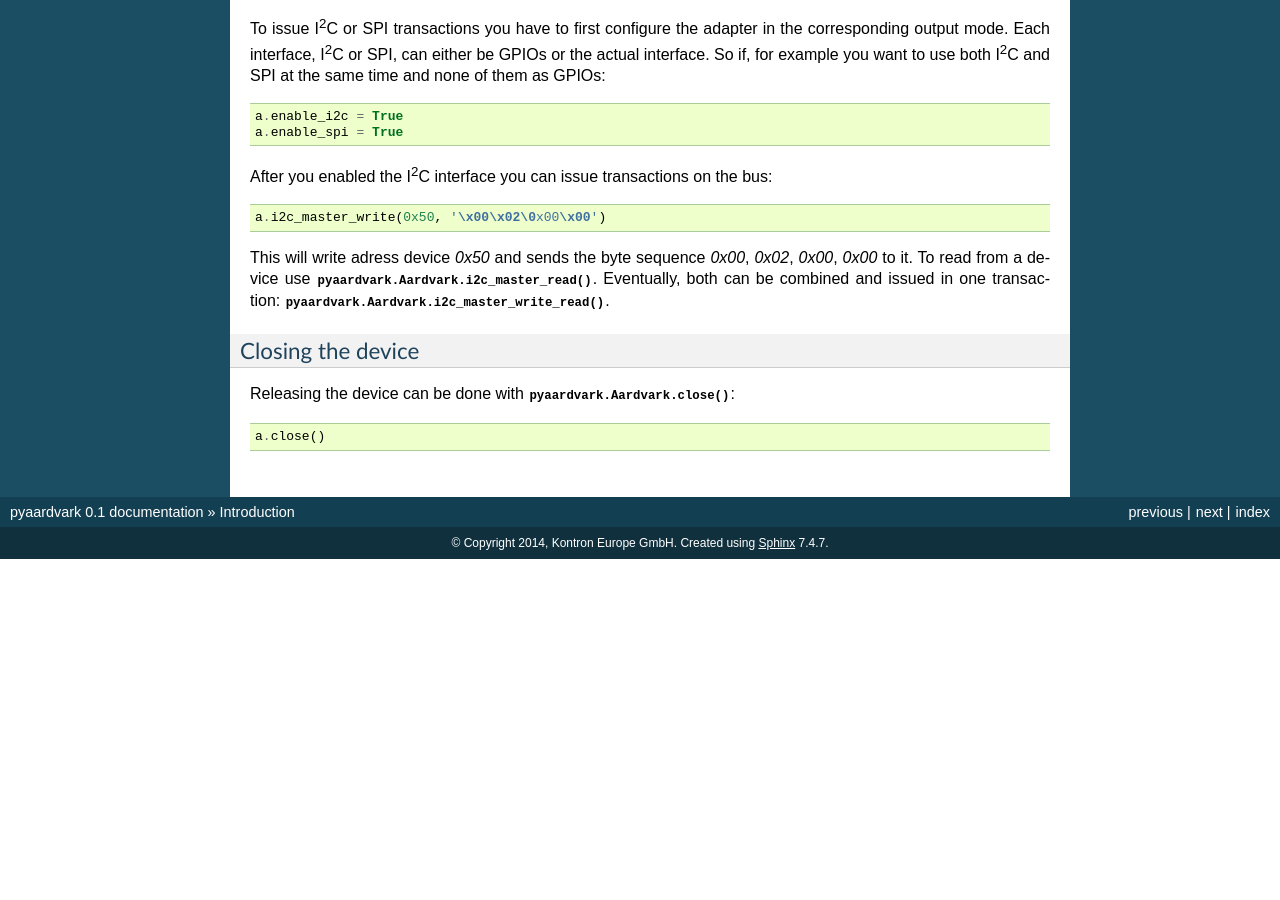
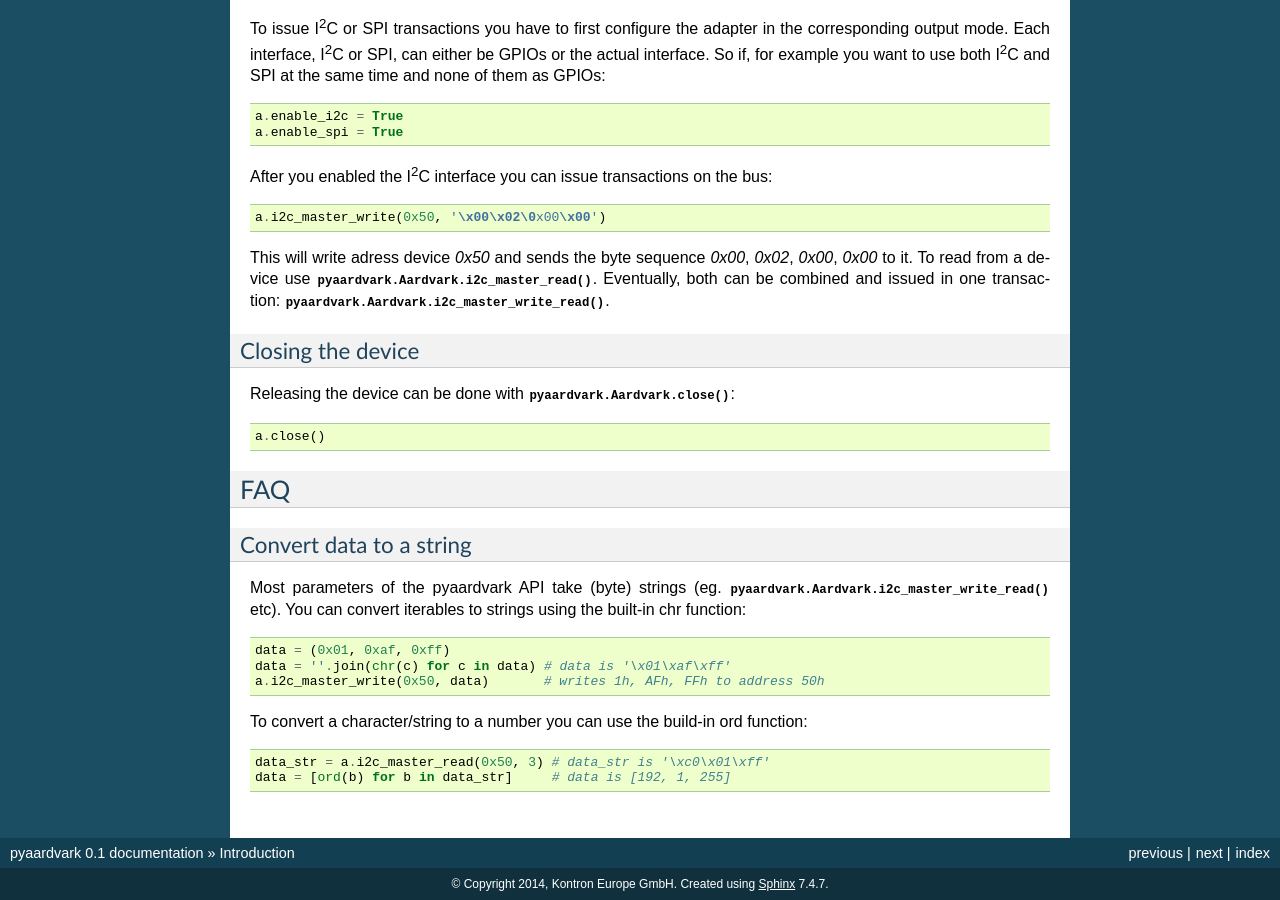
Before and after one commit to kontron/python-aardvark, a Sphinx documentation site: the page built from docs/intro.rst, in a window 1280 px wide and 900 px high, scrolled down 1244 px. Built offline with Sphinx 7.4.7, drawn with Linux system fonts in a browser that asks for light colours; before the commit the page ends 1803 px from its top, so only the background shows below that; some of the changed text lies outside the part shown.

Commit message:
docs: add FAQ section
Signed-off-by: Heiko Thiery <heiko.thiery@kontron.com>

```diff
--- a/docs/intro.rst
+++ b/docs/intro.rst
@@ -98,3 +98,23 @@
 Releasing the device can be done with :meth:`pyaardvark.Aardvark.close`::
 
   a.close()
+
+FAQ
+---
+
+Convert data to a string
+~~~~~~~~~~~~~~~~~~~~~~~~
+
+Most parameters of the pyaardvark API take (byte) strings (eg.
+:meth:`pyaardvark.Aardvark.i2c_master_write_read` etc). You can convert
+iterables to strings using the built-in chr function::
+
+  data = (0x01, 0xaf, 0xff)
+  data = ''.join(chr(c) for c in data) # data is '\x01\xaf\xff'
+  a.i2c_master_write(0x50, data)       # writes 1h, AFh, FFh to address 50h
+
+To convert a character/string to a number you can use the build-in ord
+function::
+
+  data_str = a.i2c_master_read(0x50, 3) # data_str is '\xc0\x01\xff'
+  data = [ord(b) for b in data_str]     # data is [192, 1, 255]
```
